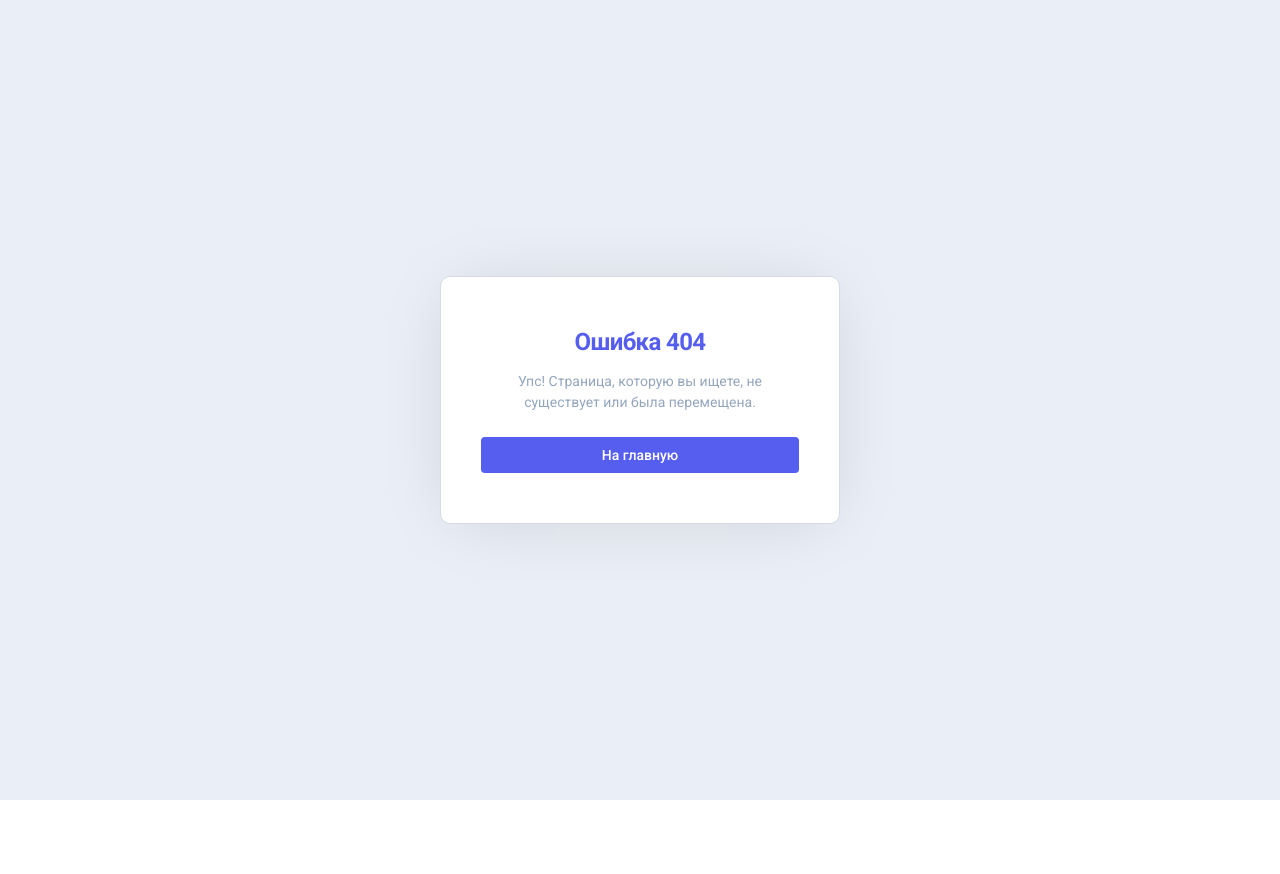
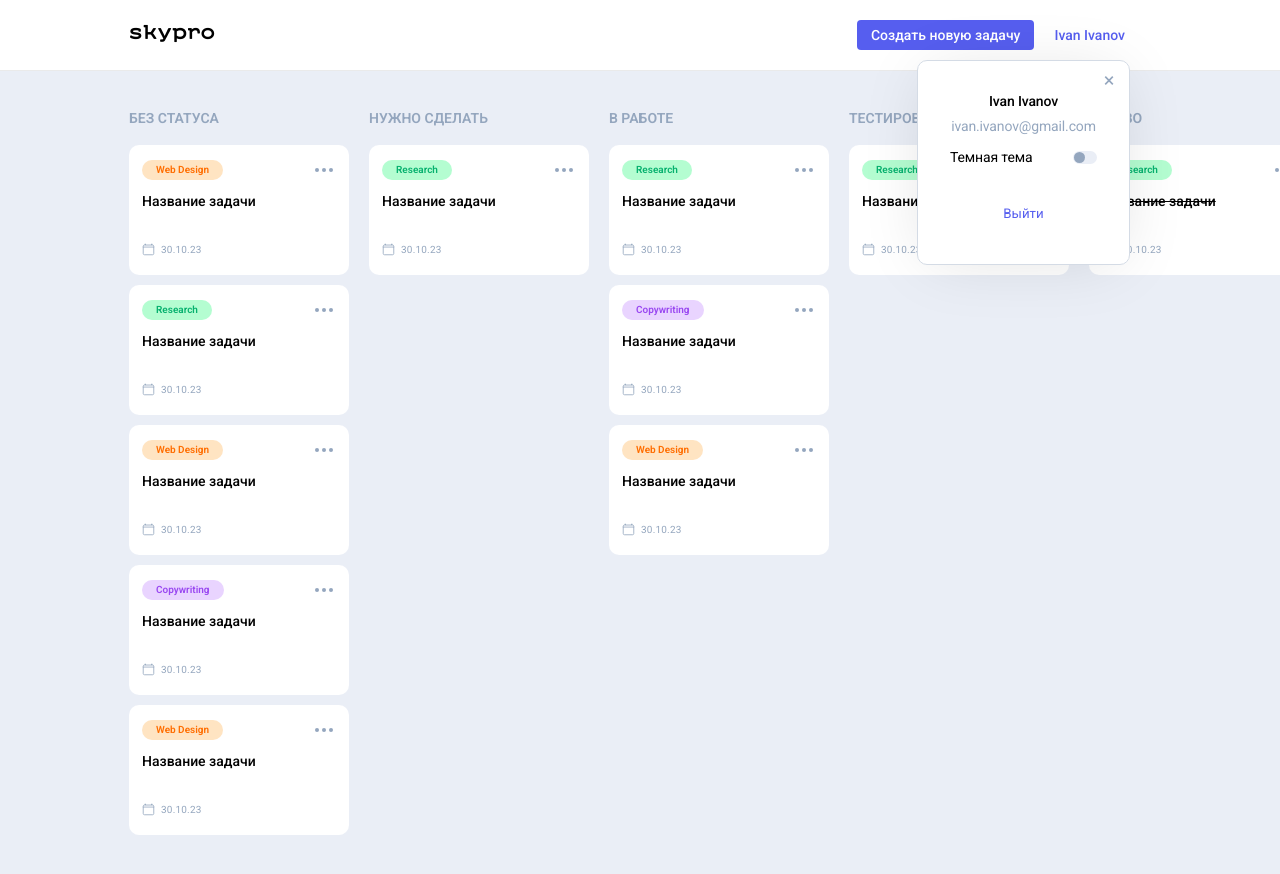
Before and after one commit to jerrye987-bit/skypro-kanban, a Vue app: page /exit in a window 1280 px wide. Before the commit this address had no page. Before the commit the page ends 800 px from the top, so only its background shows below. Built offline with nearby package versions, Linux system fonts and the light colour scheme; sample sign-in values are in the browser's storage.

Commit message:
Реализация маршрутов, защащенный вход

```diff
--- a/src/components/BaseHeader.vue
+++ b/src/components/BaseHeader.vue
@@ -4,12 +4,22 @@
       <img src="/assets/images/logo.png" alt="Логотип" class="header__logo-img" />
     </div>
     <nav class="header__nav">
-      <a href="#popNewCard" class="btn-primary-link">
-        <button class="btn-primary">Создать новую задачу</button>
-      </a>
-      <button class="btn-secondary">
-        <a href="#user-set-target">{{ user.name }}</a>
-      </button>
+      <router-link to="/new-card" custom v-slot="{ navigate }">
+        <button
+          @click="navigate"
+          class="btn-primary _hover01"
+          id="btnMainNewCard"
+        >
+          Создать новую задачу
+        </button>
+      </router-link>
+      <router-link to="/exit" custom v-slot="{ navigate }">
+        <button
+          class="btn-secondary"
+          @click="navigate">
+            {{ user.name }}
+        </button>
+      </router-link>
       <ExitModal v-if="$route.hash === '#user-set-target'" :user="user" @close="closeModal" />
     </nav>
   </header>
--- a/src/components/ExitModal.vue
+++ b/src/components/ExitModal.vue
@@ -34,9 +34,11 @@
         </div>
 
         <div class="pop-exit__form-group">
-          <a href="#popExit" class="pop-exit__link">
-            <button type="button" class="pop-exit__exit-yes">Выйти</button>
-          </a>
+          <router-link to="/exit#confirm" custom v-slot="{ navigate }">
+            <button @click="navigate" class="pop-user-set__btn _hover03">
+              Выйти
+            </button>
+          </router-link>
         </div>
       </div>
     </div>
--- a/src/components/TaskColumn.vue
+++ b/src/components/TaskColumn.vue
@@ -5,14 +5,11 @@
     </h2>
     <div class="cards">
       <slot name="content"></slot>
-      <!-- Здесь будут дублироваться другие компоненты Task -->
     </div>
   </section>
 </template>
 
-<script setup>
-// import Task from '@/components/Task.vue'
-</script>
+<script setup></script>
 
 <style lang="scss" scoped>
 .task-column__title {
--- a/src/components/TaskDesk.vue
+++ b/src/components/TaskDesk.vue
@@ -17,6 +17,7 @@ const tasks = ref(initialTasks)
 
 const route = useRoute()
 const router = useRouter()
+
 const isNewCardOpen = ref(false)
 const isBrowseOpen = ref(false)
 const selectedTask = ref(null)
@@ -29,21 +30,25 @@ const handleLogout = () => {
   if (typeof closeModals === 'function') {
     closeModals()
   } else {
-    router.push({ hash: '' })
+    router.push('/')
   }
 
   router.push('/login')
 }
 
 watch(
-  () => route.hash,
-  (newHash) => {
-    isNewCardOpen.value = newHash === '#popNewCard'
-    isBrowseOpen.value = newHash === '#popBrowseCard'
-    isExitOpen.value = newHash === '#user-set-target'
-    isConfirmExitOpen.value = newHash === '#popExit'
+  () => [route.path, route.hash],
+  ([newPath, newHash]) => {
+    isNewCardOpen.value = newPath === '/new-card'
+    isExitOpen.value = newPath === '/exit'
+    isConfirmExitOpen.value = newPath === '/exit' && newHash === '#confirm'
 
-    if (newHash !== '#popBrowseCard') {
+    if (newPath.startsWith('/card/')) {
+      const taskId = parseInt(route.params.id, 10)
+      selectedTask.value = tasks.value.find((t) => t.id === taskId)
+      isBrowseOpen.value = !!selectedTask.value
+    } else {
+      isBrowseOpen.value = false
       selectedTask.value = null
     }
   },
@@ -85,11 +90,7 @@ onMounted(() => {
 })
 
 const openTaskModal = (id) => {
-  selectedTask.value = tasks.value.find((t) => t.id === id)
-
-  if (selectedTask.value) {
-    router.push({ hash: '#popBrowseCard' })
-  }
+  router.push(`/card/${id}`)
 }
 
 const handleUpdateTask = (updatedTask) => {
@@ -227,7 +228,7 @@ const handleBasketTask = (taskId) => {
       @delete-task="handleBasketTask"
     />
 
-    <ExitModal v-if="$route.hash === '#user-set-target'" :user="currentUser" @close="closeModals" />
+    <ExitModal v-if="isExitOpen" :user="currentUser" @close="closeModals" />
 
     <ExitExitModal v-if="isConfirmExitOpen" @close="closeModals" @confirm="handleLogout" />
   </div>
--- a/src/router/index.js
+++ b/src/router/index.js
@@ -11,25 +11,71 @@ const router = createRouter({
       path: '/',
       name: 'home',
       component: TaskDesk,
+      meta: { requiresAuth: true },
+      children: [
+        {
+          path: 'exit',
+          name: 'exit',
+          component: TaskDesk
+        },
+        {
+          path: 'card/:id',
+          name: 'card-detail',
+          component: TaskDesk
+        },
+        {
+          path: 'new-card',
+          name: 'new-card',
+          component: TaskDesk
+        }
+      ]
     },
     {
       path: '/login',
       name: 'login',
       component: SignInView,
+      meta: { requiresGuest: true }
     },
 
     {
-      path: '/signup',
-      name: 'signup',
+      path: '/register',
+      name: 'register',
       component: SignUpView,
+      meta: { requiresGuest: true }
+    },
+
+    {
+      path: '/404',
+      name: 'not-found',
+      component: NotFoundView,
     },
 
     {
       path: '/:pathMatch(.*)*',
-      name: 'not-found',
-      component: NotFoundView,
-    },
+      redirect:'/404'
+    }
   ],
 })
 
+router.beforeEach((to, from, next) => {
+  const isAuthenticated = !!localStorage.getItem('user')
+
+  const requiresAuth = to.matched.some(record => record.meta.requiresAuth)
+  const requiresGuest = to.matched.some(record => record.meta.requiresGuest)
+
+  if (requiresAuth && !isAuthenticated) {
+    console.warn ('Доступ запрещен! Перенаправление на страницу входа.')
+    next('/login')
+  }
+
+  else if (requiresGuest && isAuthenticated) {
+    console.info('Пользователь уже авторизован. Перенаправление на главную')
+    next('/')
+  }
+
+  else {
+    next()
+  }
+})
+
 export default router
--- a/src/views/SignIn.vue
+++ b/src/views/SignIn.vue
@@ -49,7 +49,7 @@
             <div class="modal__form-group modal__form-group--signin">
               <p>Нужно зарегистрироваться?</p>
               <router-link
-                to="/signup"
+                to="/register"
                 style="
                   color: rgba(148, 166, 190, 0.4) !important;
                   text-decoration: underline !important;
```
